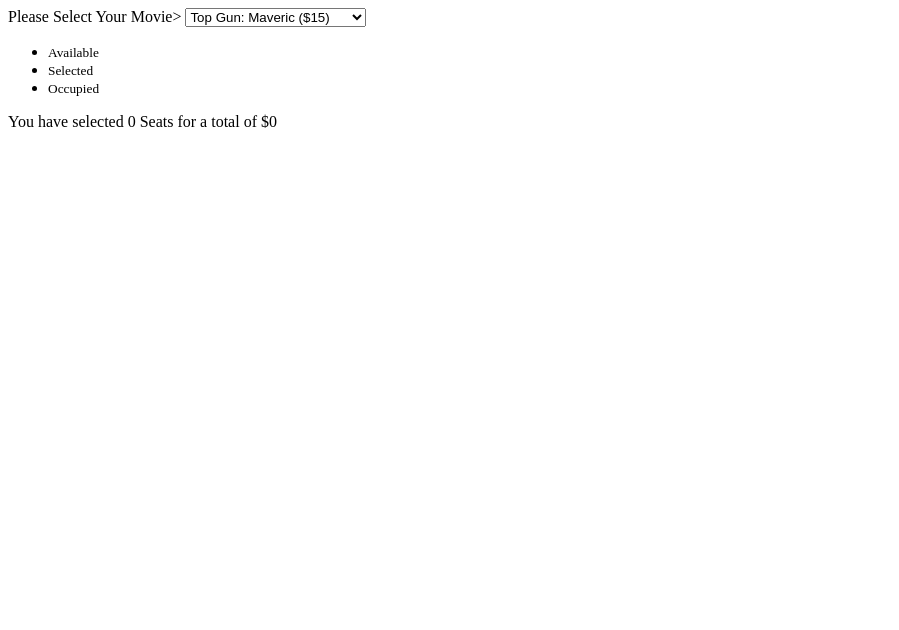
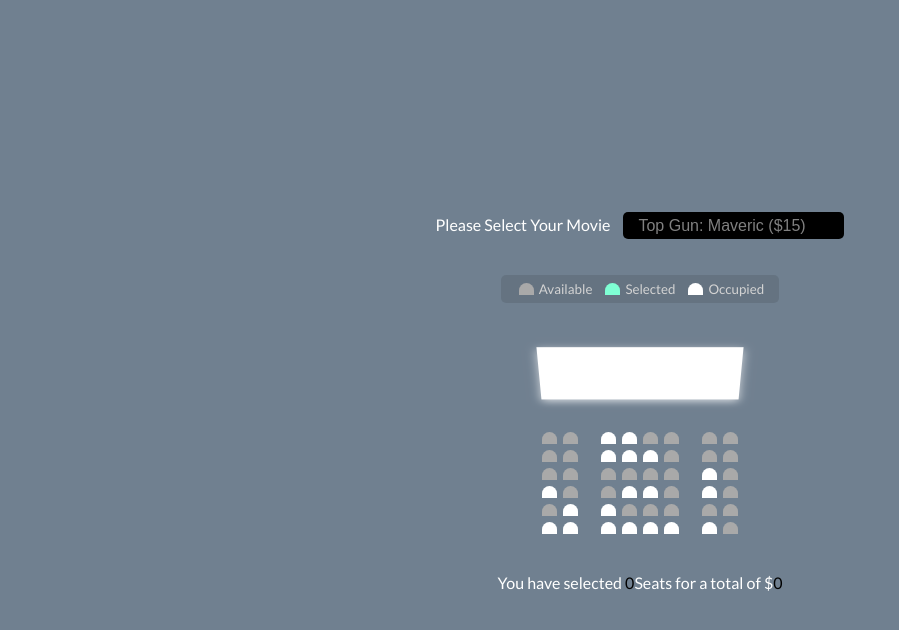
Before and after one commit to rizvi2113/Axiom-Full-Stack-Developer, a plain HTML site: page project 2/index.html in a window 1280 px wide. Shown: the whole page, without its empty margins (0-899 px from the left). Drawn offline with Linux system fonts and the light colour scheme.

Commit message:
complete pr2
complete project2 Movie Theater

```diff
--- a/project 2/index.html
+++ b/project 2/index.html
@@ -9,7 +9,7 @@
 </head>
 <body>
     <div class="movie-container">
-        <label>Please Select Your Movie></label>
+        <label>Please Select Your Movie</label>
         <select id="movie">
             <option value="15">Top Gun: Maveric ($15)</option>
             <option value="10">Mission Impossible 5 ($10)</option>
@@ -24,7 +24,7 @@
             <small>Available</small>
         </li>
         <li>
-            <div class="seat slected"></div>
+            <div class="seat selected"></div>
             <small>Selected</small>
         </li>
         <li>
@@ -99,7 +99,7 @@
 
     </div>
     <p class="text">You have selected <span id="count"> 0 </span>Seats
-    for a total of $<span class="total">0</span> </p>
+    for a total of $<span id="total">0</span> </p>
 
 
     <script src="script.js"></script>
--- a/project 2/script.js
+++ b/project 2/script.js
@@ -0,0 +1,89 @@
+//Get DOM element
+//either use document.getElementby() id or use document.querySelector() we are using here querrySelector
+const container = document.querySelector(".container");
+//only select seats within row class but not within legeng class
+const seats = document.querySelectorAll(".row .seat:not(occupied)");
+const count= document.getElementById("count");
+const total = document.getElementById("total");
+const movieSelect = document.getElementById("movie");
+//this + sign changes string to int  or use parseInt() funtion
+let ticketPrice = +movieSelect.value;
+
+populateUI();
+
+//All functions
+function updateSelectedCount(){
+    const selectedSeats = document.querySelectorAll(".row .seat.selected");
+
+    //copy in array selected seats these dots are called spread operator and its
+    //show all the seat with comma seperated list and map function creat a loop and make another array
+    //we use arrow funtion here in map()
+    const seatsindex = [...selectedSeats].map(seat=>{
+        return [...seats].indexOf(seat)
+
+    });
+
+
+    const selectedSeatsCount = selectedSeats.length;
+    count.innerText = selectedSeatsCount;
+    total.innerText = selectedSeatsCount * ticketPrice;
+     //we store in local storage which is given in a browser
+     // selectedseats is key and its value is seatIndex
+     //where JASON.stringify is method to change array into string otherwise we don't direct save arrays in a local storage
+    localStorage.setItem("selectedSeats" , JSON.stringify(seatsindex))
+}
+// save the movie data to local storage
+function setMovieData(movieIndex,moviePrice){
+    localStorage.setItem("selectedMovieIndex",movieIndex);
+    localStorage.setItem("selectedMovieprice",moviePrice);
+
+}
+
+//Get data from local storage and populate UI
+function populateUI() {
+    //convert string into array
+    const selectedSeats = JSON.parse(localStorage.getItem('selectedSeats'));
+    if(selectedSeats != null && selectedSeats.length > 0){
+        seats.forEach((seats,index) => {
+            if (selectedSeats.indexOf(index) > -1){
+                seats.classList.add("selected")
+            }
+         })
+    };
+    const selectedMovieIndex = localStorage.getItem("selectedMovieIndex");
+    if (selectedMovieIndex !== null ){
+        movieSelect.selectedIndex = selectedMovieIndex;
+    }
+}
+
+//In ES6(modern javascript) we dont use funtion(e) instead only e =>{}this is known as arrow function
+container.addEventListener("click", e =>{
+    e.preventDefault();
+    //Here we target a particular seat if clicked on seats then this if loop executes
+    //Here {target} target a parrticular area  , {classList} list of class which it is belonged , {contains()}
+    //cheacked a value that is  given
+    if (e.target.classList.contains("seat") &&
+        !e.target.classList.contains("occupied")
+         ){
+            // here toggle() builtin function can select and de deselect the seats
+             e.target.classList.toggle("selected");
+             updateSelectedCount();
+
+    }
+
+
+
+
+});
+
+
+//2. second event listner
+movieSelect.addEventListener("change", e=> {
+    ticketPrice = +e.target.value;
+    //here we use selectedIndex method
+    setMovieData(e.target.selectedIndex, e.target.value);
+    updateSelectedCount();
+
+
+})
+updateSelectedCount();
--- a/project 2/style.css
+++ b/project 2/style.css
@@ -0,0 +1,106 @@
+@import url('https://fonts.googleapis.com/css2?family=Lato&display=swap');
+
+*{
+   box-sizing: border-box;
+
+}
+body{
+   background-color:slategray ;
+   display: flex;
+   flex-direction:column ;
+   color:white;
+   align-items: center;
+   justify-content: center;
+   height: 100vh;
+   font-family: 'Lato', sans-serif;
+   margin:0;
+}
+.movie-container{
+    margin:20px;
+}
+.movie-container select{
+    background-color: black;
+    color:grey;
+    border:0;
+    border-radius: 5px;
+    font-size:16px;
+    margin-left: 10px;
+    padding:5px 15px 5px 15px;
+    appearance:none;
+    -moz-appearance: none;
+    -webkit-appearance:none;
+}
+.seat{
+    background-color:darkgrey;
+    height:12px;
+    width:15px;
+    margin:3px;
+    border-top-left-radius:10px;
+    border-top-right-radius:10px;
+
+}
+.row{
+    display:flex;
+}
+.seat:not(.occupied):hover{
+    cursor:pointer;
+    transform:scale(1.2);
+
+}
+.legend .seat:not(.occupied):hover{
+    cursor:default;
+    transform:scale(1);
+}
+.legend{
+    background-color: rgba(0, 0, 0, 0.1);
+    padding:5px 10px 5px 10px;
+    border-radius: 5px;
+    color:lightgray;
+    list-style-type:none;
+    display: flex;
+    justify-content:space-between ;
+
+}
+.legend li{
+    display:flex;
+    align-items: center;
+    justify-content: center;
+    margin:0 5px 0 5px;
+
+}
+.legend li small{
+    margin-left: 2px;
+}
+
+.seat.selected{
+    background-color:aquamarine;
+
+}
+.seat.occupied{
+    background-color: white;
+
+}
+.container{
+    perspective:1000px;
+    margin-bottom:20px ;
+
+}
+.screen{
+    background-color: white;
+    height:70px;
+    width:100%;
+    margin-top:20px ;
+    margin-bottom:20px;
+    transform: rotateX(-45deg);
+    box-shadow: 0 3px 10px rgba(255, 255, 255, 0.7);
+}
+
+.seat:nth-of-type(2) {
+    margin-right: 20px;
+}
+.seat:nth-last-of-type(3) {
+    margin-right:20px;
+}
+p.text span{
+    color:black;
+}
```
